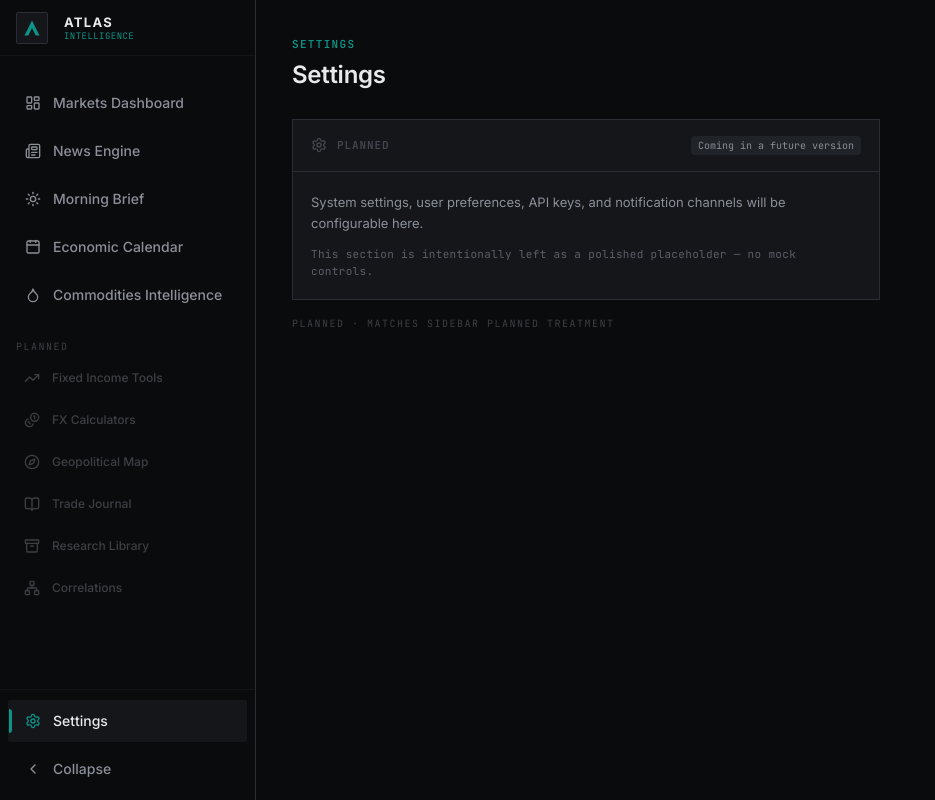
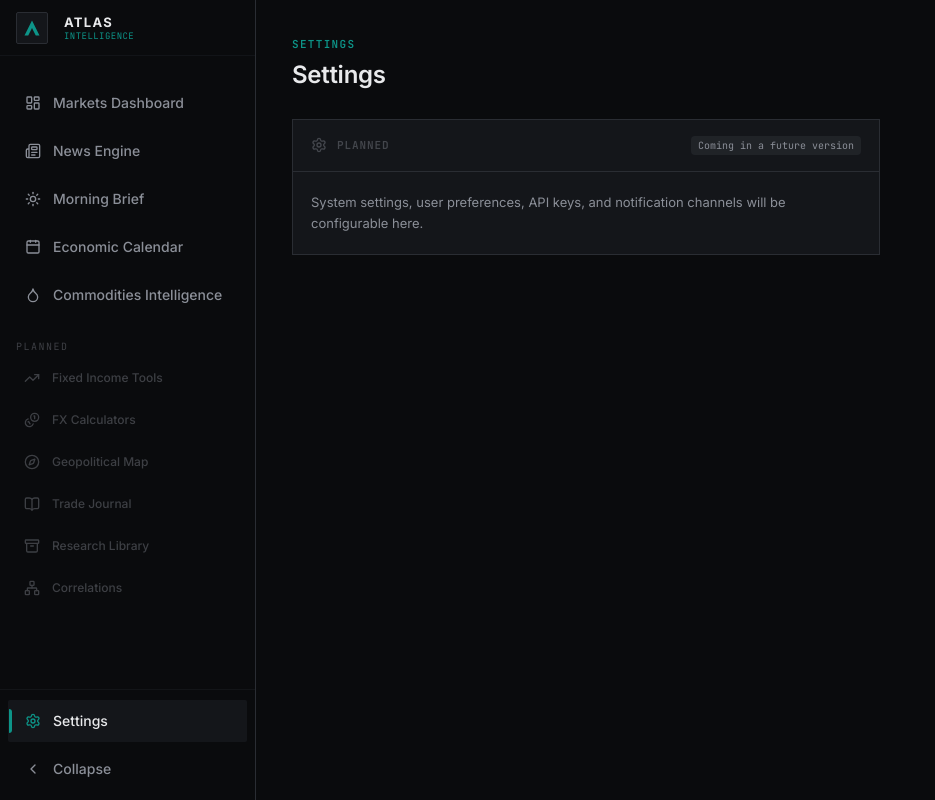
Before and after one commit to NimmyFanimi/Atlas-Intelligence, a Next.js app: page /settings in a window 1280 px wide. Shown: the whole page, without its empty margins (0-935 px from the left). Built offline with nearby package versions, Linux system fonts and the light colour scheme.

Commit message:
settings copy update

```diff
--- a/src/app/settings/page.tsx
+++ b/src/app/settings/page.tsx
@@ -30,14 +30,7 @@ export default function SettingsPage() {
           <p className="text-[13px] leading-[1.65] text-[var(--color-secondary)]">
             System settings, user preferences, API keys, and notification channels will be configurable here.
           </p>
-          <p className="font-mono text-[11px] tracking-[0.03em] text-[var(--color-secondary)]/60 mt-3">
-            This section is intentionally left as a polished placeholder — no mock controls.
-          </p>
         </div>
-      </div>
-
-      <div className="mt-4 font-mono text-[10px] tracking-[0.15em] text-[var(--color-secondary)]/40 uppercase">
-        Planned · matches sidebar PLANNED treatment
       </div>
     </div>
   );
```
